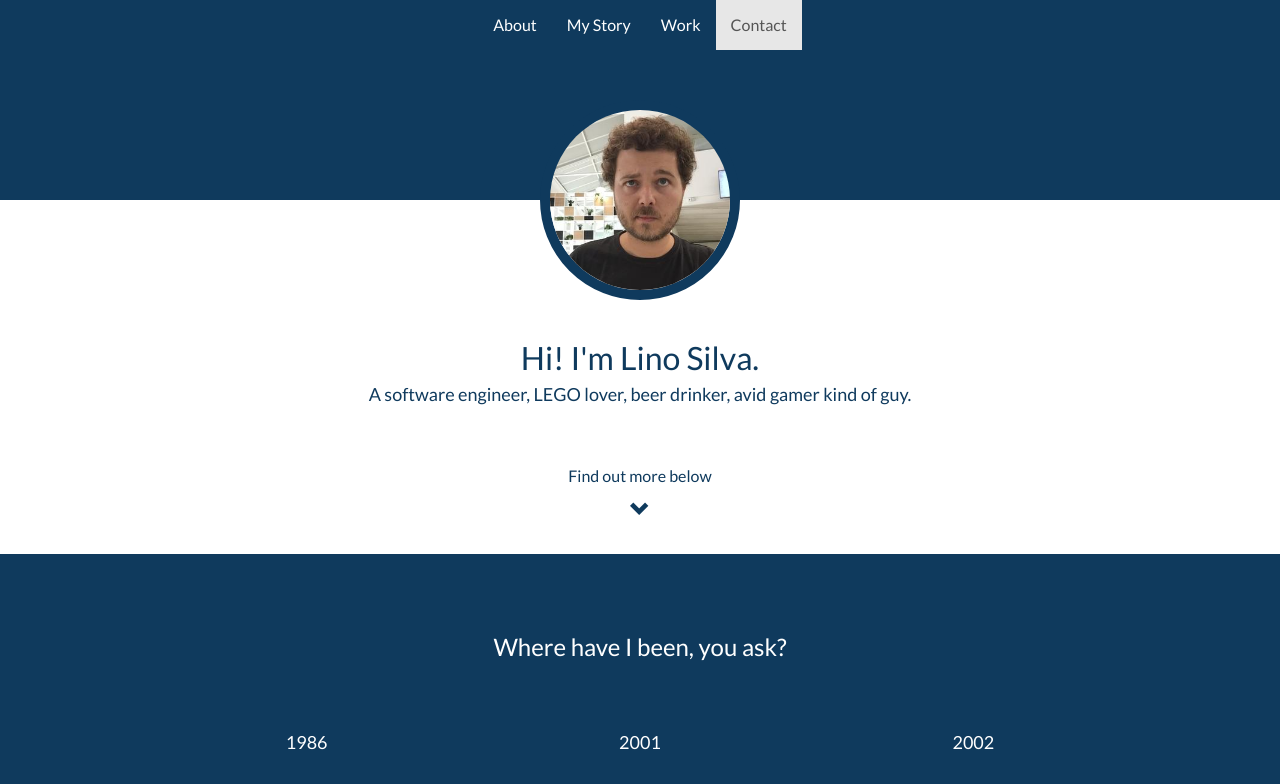
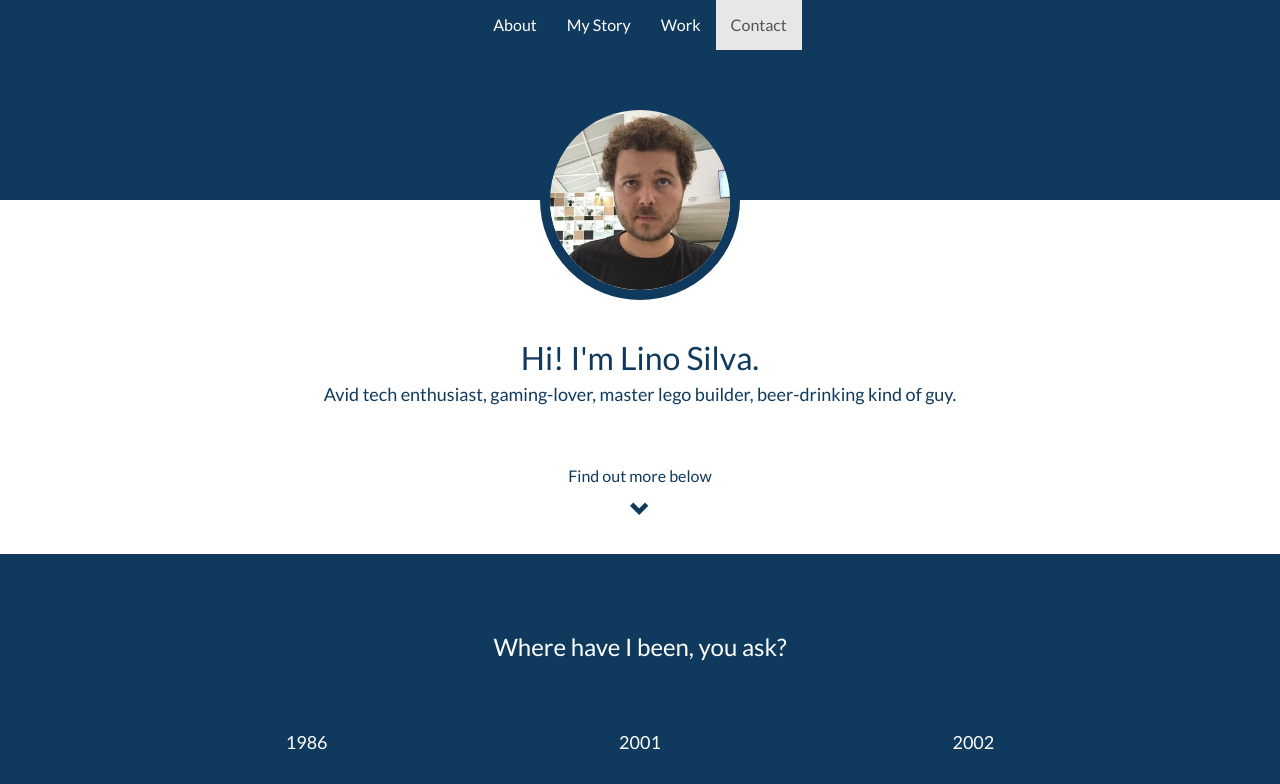
Before and after one commit to lino-silva/lino.ninja, a website: page index.html in a window 1280 px wide. Shown: the top 784 px of the page. Drawn offline with nearby package versions, Linux system fonts and the light colour scheme.

Commit message:
Updated description

```diff
--- a/index.html
+++ b/index.html
@@ -46,7 +46,7 @@
             <span class="color-blue">Hi! I'm Lino Silva.</span>
           </h1>
           <h4 class="color-blue">
-            A software engineer, LEGO lover, beer drinker, avid gamer kind of guy.
+            Avid tech enthusiast, gaming-lover, master lego builder, beer-drinking kind of guy.
           </h4>
           <div class="col-xs-12">
             <div class="teaser color-blue">Find out more below</div>
```
